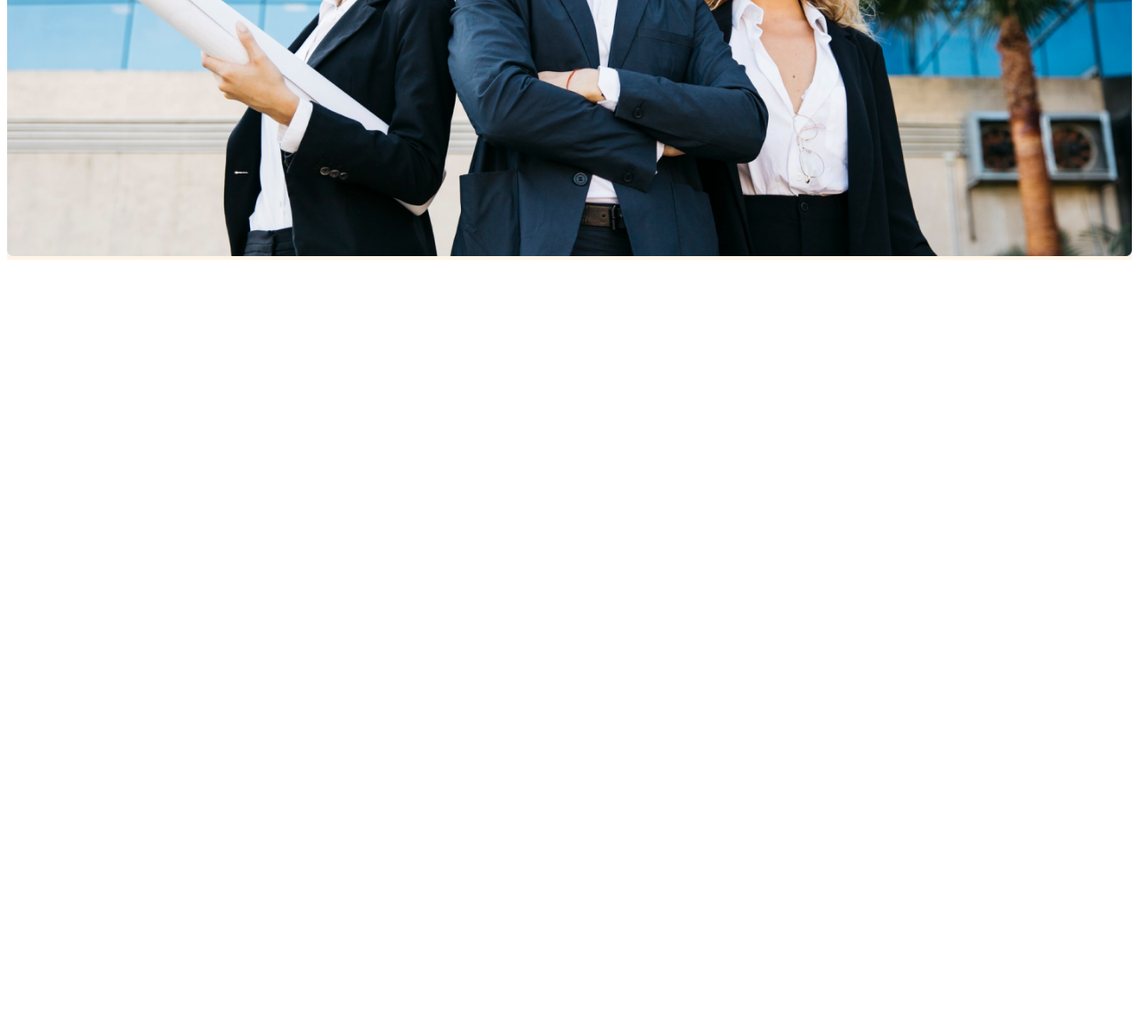
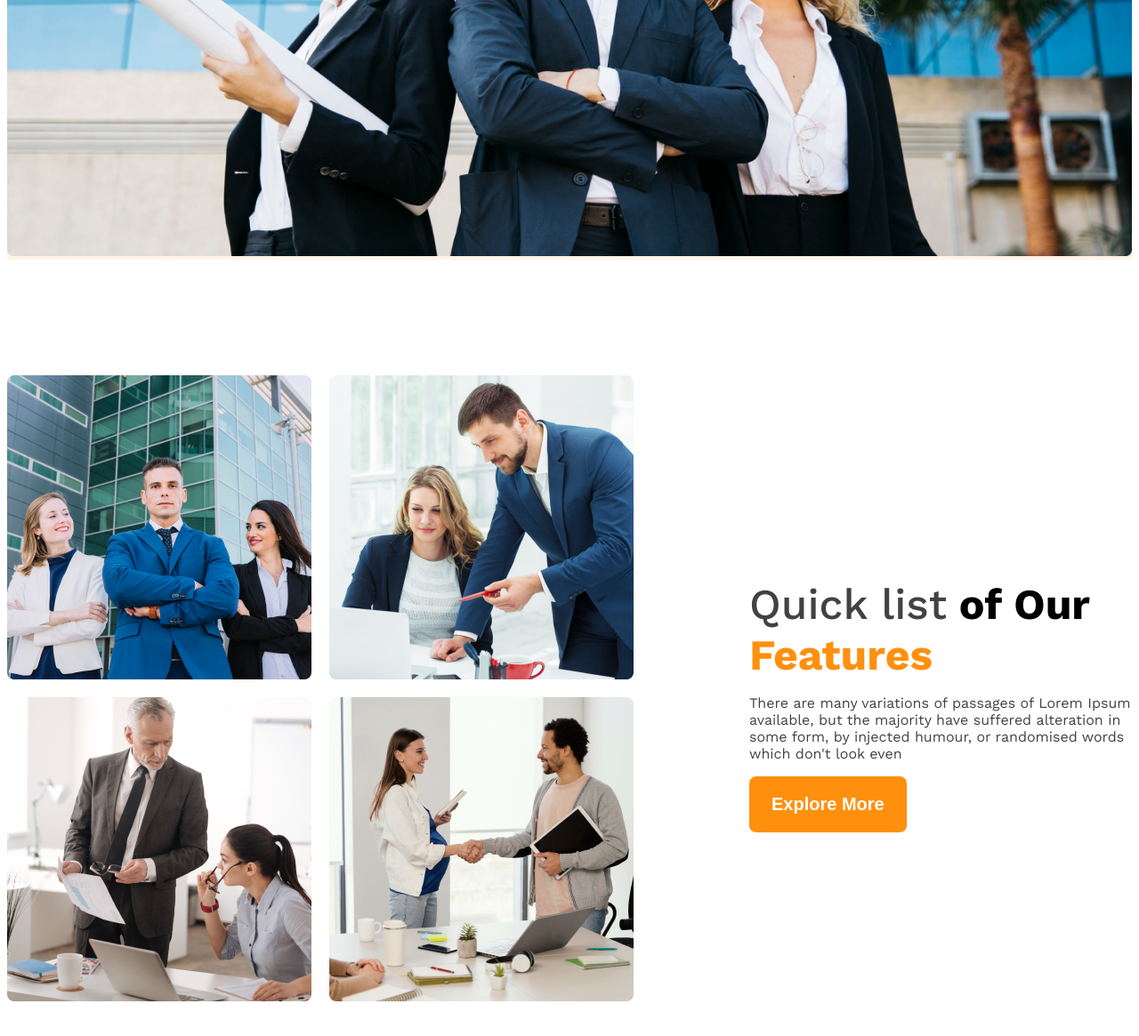
Before and after one commit to darknight-imran/g3-architects-responsive-web, a plain HTML site: page index.html in a window 1280 px wide. Shown: the part 849-2014 px from the top of the page at 89% size. Before the commit the page ends 1149 px from the top, so only its background shows below. Drawn offline with nearby package versions, Linux system fonts and the light colour scheme.

Commit message:
features added

```diff
--- a/index.html
+++ b/index.html
@@ -32,7 +32,23 @@
         </div>
     </header>
     <main>
+        <section class="teams display-flex">
+            <div class="team-img-container">
+                <img src="images/team2.png" alt="">
+                <img src="images/team3.png" alt="">
+                <img src="images/team1.png" alt="">
+                <img src="images/team4.png" alt="">
+            </div>
+            <div class="team-features">
+                <h2 class="text-title features-title"><span id="frist-style" class="text-light">Quick list</span> of Our <span
+                        id="second-style">Features</span></h2>
+                <p class="text-description features-description">There are many variations of passages of Lorem Ipsum available, but the
+                    majority have suffered
+                    alteration in some form, by injected humour, or randomised words which don't look even</p>
+                <button class="btn-primary">Explore More</button>
+            </div>
 
+        </section>
     </main>
     <footer>
 
--- a/styles/architects.css
+++ b/styles/architects.css
@@ -69,7 +69,7 @@
 
 .nav-link {
   text-decoration: none;
-  font-size: 18px;
+  font-size: 1.1rem;
   font-weight: 500;
 }
 
@@ -93,9 +93,83 @@
   width: 100%;
 }
 
+main {
+  max-width: 1440px;
+  margin: 0 auto;
+
+}
+
+main>section {
+  margin-top: 130px;
+  margin-bottom: 130px;
+}
+
+/* teams and features style */
+.teams {
+  align-items: center;
+}
+
+.team-img-container {
+  display: grid;
+  grid-template-columns: repeat(2, 1fr);
+  gap: 20px;
+}
+
+.team-features {
+  max-width: 530px;
+  margin-left: 130px;
+}
+
+.features-title {
+  margin-bottom: 0;
+}
+
+#frist-style {
+  font-weight: 500;
+}
+
+#second-style {
+  color: #FF900E;
+  font-weight: bold;
+}
+
+
 /* responsive */
 @media screen and (max-width:576px) {
-  .navbar, .nav-links{
+
+  .navbar,
+  .nav-links,
+  .teams {
     flex-direction: column;
   }
+
+  .team-img-container {
+    grid-template-columns: repeat(1, 1fr);
+  }
+
+  .team-features {
+    margin-left: 20px;
+  }
+
+  .features-title {
+    font-size: 2rem;
+  }
+
+  .features-description {
+    font-size: 1rem;
+    padding-right: 10px;
+    text-align: justify;
+  }
 }
+
+@media screen and (min-width:576px) and (max-width: 992px) {
+  .teams{
+    flex-direction: column;
+  }
+  .team-features {
+    margin-left: 0px;
+  }
+  .team-img-container img {
+    width: 100%;
+  }
+}
```
